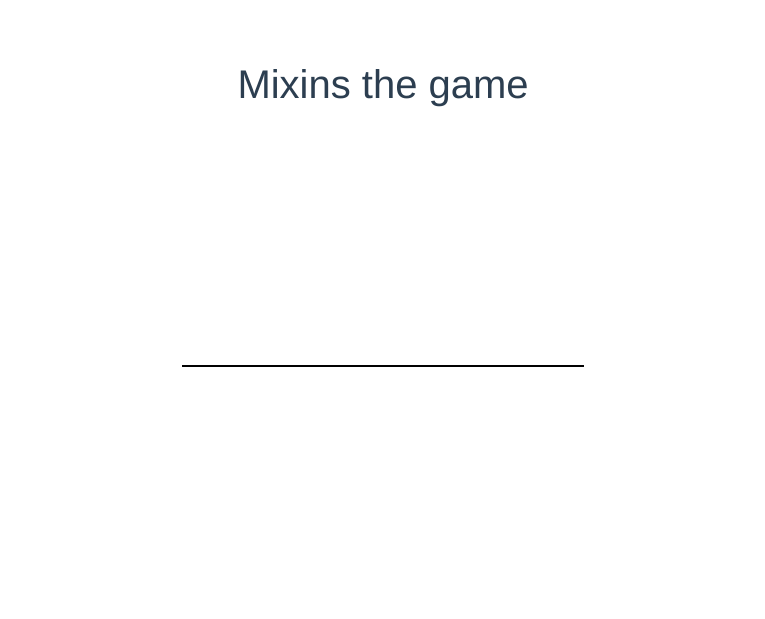
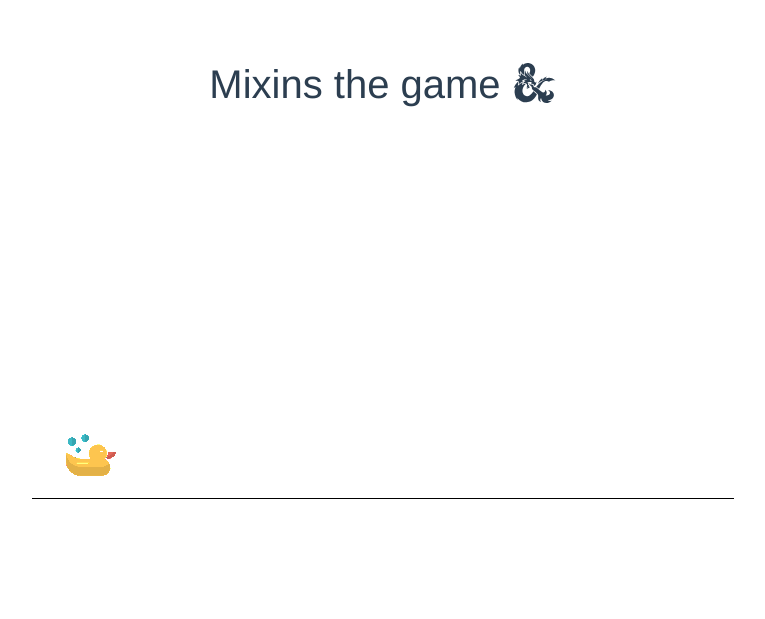
Before and after one commit to SiwyKrzysiek/Mixins-presentation, a website built with Vite: page index.html in a window 1280 px wide. Shown: the whole page, without its empty margins (257-1022 px from the left). Built offline with nearby package versions, Linux system fonts and the light colour scheme.

Commit message:
Draw duck

```diff
--- a/index.html
+++ b/index.html
@@ -6,11 +6,13 @@
   <link rel="icon" type="image/svg+xml" href="favicon.svg" />
   <meta name="viewport" content="width=device-width, initial-scale=1.0" />
   <title>Mixin demo</title>
+
+  <script defer type="module" src="/src/fontAwesome.ts"></script>
 </head>
 
 <body>
   <div id="app">
-    <h1>Mixins the game</h1>
+    <h1>Mixins the game <i class="fab fa-d-and-d"></i></h1>
     <section id="canvas-container"></section>
   </div>
   <script type="module" src="/src/main.ts"></script>
--- a/package.json
+++ b/package.json
@@ -13,6 +13,7 @@
     "vite": "^2.6.0"
   },
   "dependencies": {
+    "@fortawesome/fontawesome-free": "^5.15.4",
     "bootstrap": "^5.1.1",
     "p5": "^1.4.0"
   }
--- /dev/null
+++ b/src/fontAwesome.ts
@@ -0,0 +1,3 @@
+import '@fortawesome/fontawesome-free/js/brands';
+import '@fortawesome/fontawesome-free/js/solid';
+import '@fortawesome/fontawesome-free/js/fontawesome';
--- a/src/main.ts
+++ b/src/main.ts
@@ -1,3 +1,3 @@
-import './style.css';
 import 'bootstrap/scss/bootstrap.scss';
+import './style.scss';
 import './sketch';
--- /dev/null
+++ b/src/objects/Animal.ts
@@ -0,0 +1,21 @@
+import p5, { Image } from 'p5';
+import { Clickable, ClickableMixin } from '.';
+import { Character } from './Character';
+
+class InternalAnimal extends Character implements Clickable {
+  constructor(sketch: p5, position: number, florHeight: number, image: Image | string, size = 90) {
+    super(sketch, position, florHeight, image, size);
+  }
+
+  clickedInside = (x: number, y: number) => {
+    return x >= this.position && x <= this.position + this.size
+      && y >= this.y && y <= this.y + this.size
+  };
+  onClick = () => console.log('Moooo');
+
+  override draw(sketch: p5): void {
+    super.draw(sketch);
+  }
+}
+
+export const Animal = ClickableMixin(InternalAnimal);
--- /dev/null
+++ b/src/objects/Character.ts
@@ -0,0 +1,20 @@
+import p5, { Image } from 'p5';
+import { Thing } from './Thing';
+
+export class Character extends Thing {
+  private image: Image
+  protected y: number;
+
+  constructor(protected sketch: p5, protected position: number, protected florHeight: number, image: Image | string, protected size = 90) {
+    super();
+
+    this.y = florHeight;
+    this.image = typeof (image) === 'string'
+      ? sketch.loadImage(image)
+      : image;
+  }
+
+  override draw(sketch: p5): void {
+    sketch.image(this.image, this.position, this.y - this.size, this.size, this.size);
+  }
+}
--- /dev/null
+++ b/src/objects/Clickable.ts
@@ -0,0 +1,25 @@
+import { GConstructor } from 'typeHelpers';
+
+export interface Clickable {
+  clickedInside: (x: number, y: number) => boolean;
+  onClick: () => void;
+}
+
+
+type ClickableConstraint = GConstructor<Clickable>;
+
+export function ClickableMixin<TBase extends ClickableConstraint>(Base: TBase) {
+  return class ClickableThing extends Base {
+    click = (x: number, y: number): void => {
+      if (this.clickedInside(x, y)) {
+        this.onClick();
+      }
+    }
+  }
+}
+
+export const canBeClicked = (object: unknown): object is { click: (x: number, y: number) => void } => {
+  const { clickedInside, onClick } = object as Clickable;
+
+  return !!clickedInside && !!onClick;
+}
--- /dev/null
+++ b/src/objects/Thing.ts
@@ -0,0 +1,7 @@
+import p5 from 'p5';
+
+export abstract class Thing {
+  abstract draw(sketch: p5, y: number): void;
+}
+
+// export { Thing };
--- /dev/null
+++ b/src/objects/index.ts
@@ -0,0 +1,4 @@
+export * from './Animal';
+export * from './Character';
+export * from './Clickable';
+export * from './Thing';
--- a/src/sketch.ts
+++ b/src/sketch.ts
@@ -1,14 +1,44 @@
+import { Character, Thing, Animal, canBeClicked } from './objects';
 import p5 from 'p5';
 
 const s = (sketch: p5) => {
+  const canvasSize = [800, 450] as const;
+
+  const florHeight = canvasSize[1] * 0.85;
+
+  const objects: Thing[] = [];
+
   sketch.setup = () => {
-    const canvas = sketch.createCanvas(500, 500);
+    const canvas = sketch.createCanvas(...canvasSize);
     canvas.parent('canvas-container');
+
+    const duck = new Animal(sketch, 60, florHeight, 'assets/rubber-duck.png');
+    objects.push(duck);
   };
 
   sketch.draw = () => {
-    sketch.line(50, sketch.height / 2, sketch.width - 50, sketch.height / 2);
+    drawBackground();
+
+    // const duck = new Character(60, 1, '/assets/rubber-duck.png');
+    // duck.draw(sketch, florHeight);
+    for (const object of objects) {
+      object.draw(sketch, florHeight);
+    }
   };
+
+  sketch.mousePressed = (e: MouseEvent) => {
+    for (const object of objects) {
+      if (canBeClicked(object)) {
+        object.click(e.clientX, e.clientY)
+      }
+    }
+  }
+
+  const drawBackground = () => {
+    const florMargin = 50;
+
+    sketch.line(florMargin, florHeight, sketch.width - florMargin, florHeight);
+  }
 };
 
 export default new p5(s);
--- /dev/null
+++ b/src/typeHelpers/index.ts
@@ -0,0 +1,3 @@
+export type Constructor = new (...args: any[]) => {};
+
+export type GConstructor<T = {}> = new (...args: any[]) => T;
--- a/tsconfig.json
+++ b/tsconfig.json
@@ -11,6 +11,7 @@
     "resolveJsonModule": true,
     "esModuleInterop": true,
     "noEmit": true,
+    "noImplicitAny": true,
     "noUnusedLocals": true,
     "noUnusedParameters": true,
     "noImplicitReturns": true
```
Also changed, not shown: assets/dialog.png (added), assets/rubber-duck.png (added), src/style.scss (renamed from src/style.css), 1 other file.
